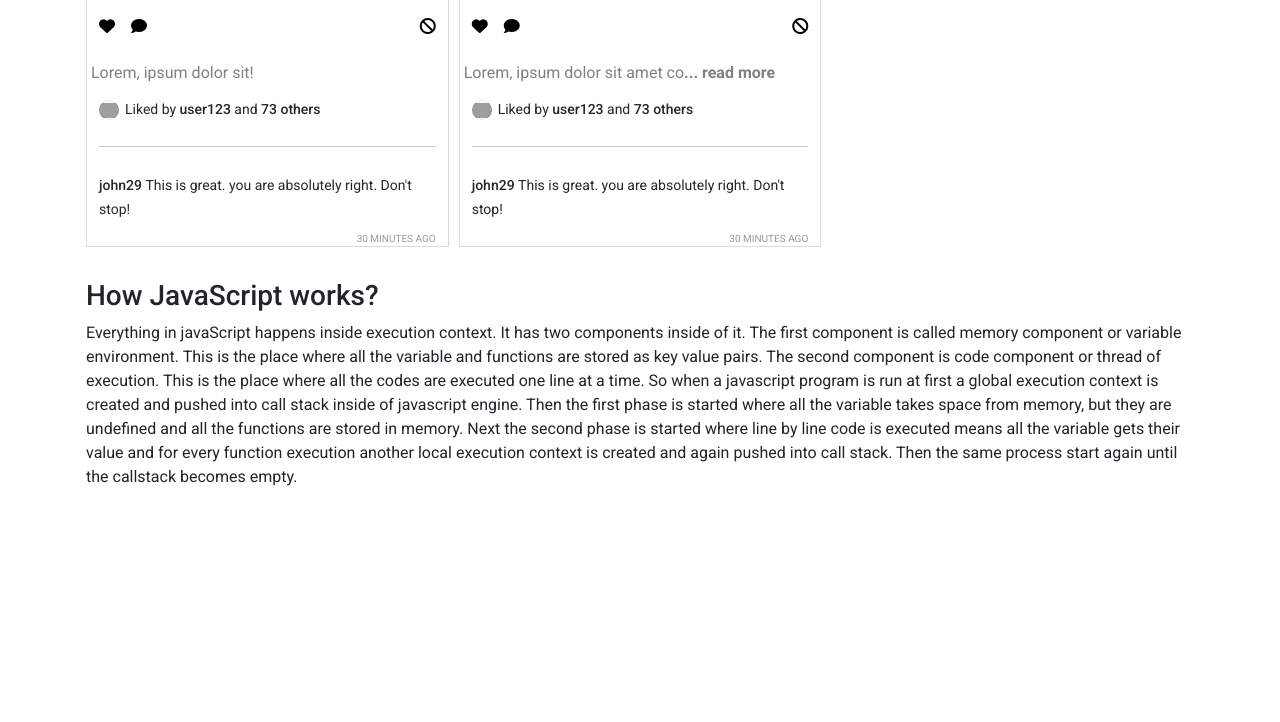
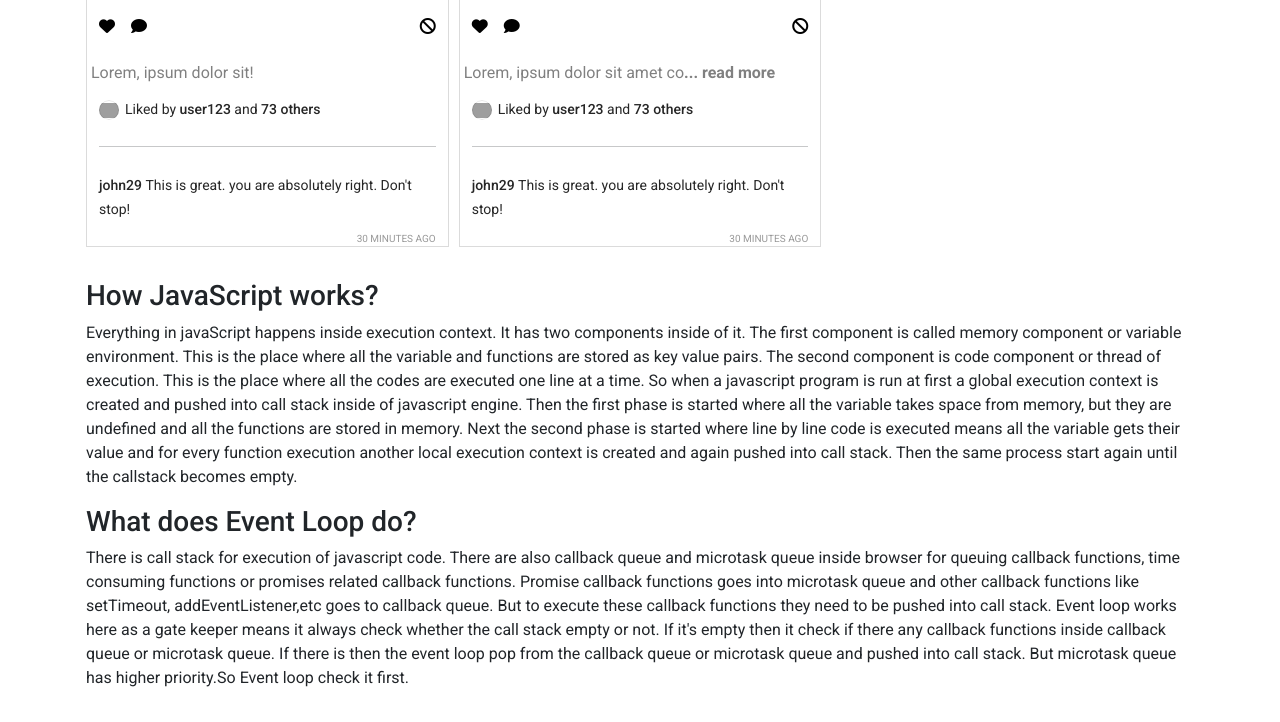
Before and after one commit to tusharpramanikbd/insta-sohor, a plain HTML site: page index.html in a window 1280 px wide. Shown: the part 1285-2007 px from the top of the page. Before the commit the page ends 1806 px from the top, so only its background shows below. Drawn offline with nearby package versions, Linux system fonts and the light colour scheme; grey boxes are pictures that could not be loaded.

Commit message:
second question answer is added

```diff
--- a/index.html
+++ b/index.html
@@ -106,6 +106,21 @@
         created and again pushed into call stack. Then the same process start
         again until the callstack becomes empty.
       </p>
+      <h3>What does Event Loop do?</h3>
+      <p>
+        There is call stack for execution of javascript code. There are also
+        callback queue and microtask queue inside browser for queuing callback
+        functions, time consuming functions or promises related callback
+        functions. Promise callback functions goes into microtask queue and
+        other callback functions like setTimeout, addEventListener,etc goes to
+        callback queue. But to execute these callback functions they need to be
+        pushed into call stack. Event loop works here as a gate keeper means it
+        always check whether the call stack empty or not. If it's empty then it
+        check if there any callback functions inside callback queue or microtask
+        queue. If there is then the event loop pop from the callback queue or
+        microtask queue and pushed into call stack. But microtask queue has
+        higher priority.So Event loop check it first.
+      </p>
     </section>
     <footer></footer>
 
```
